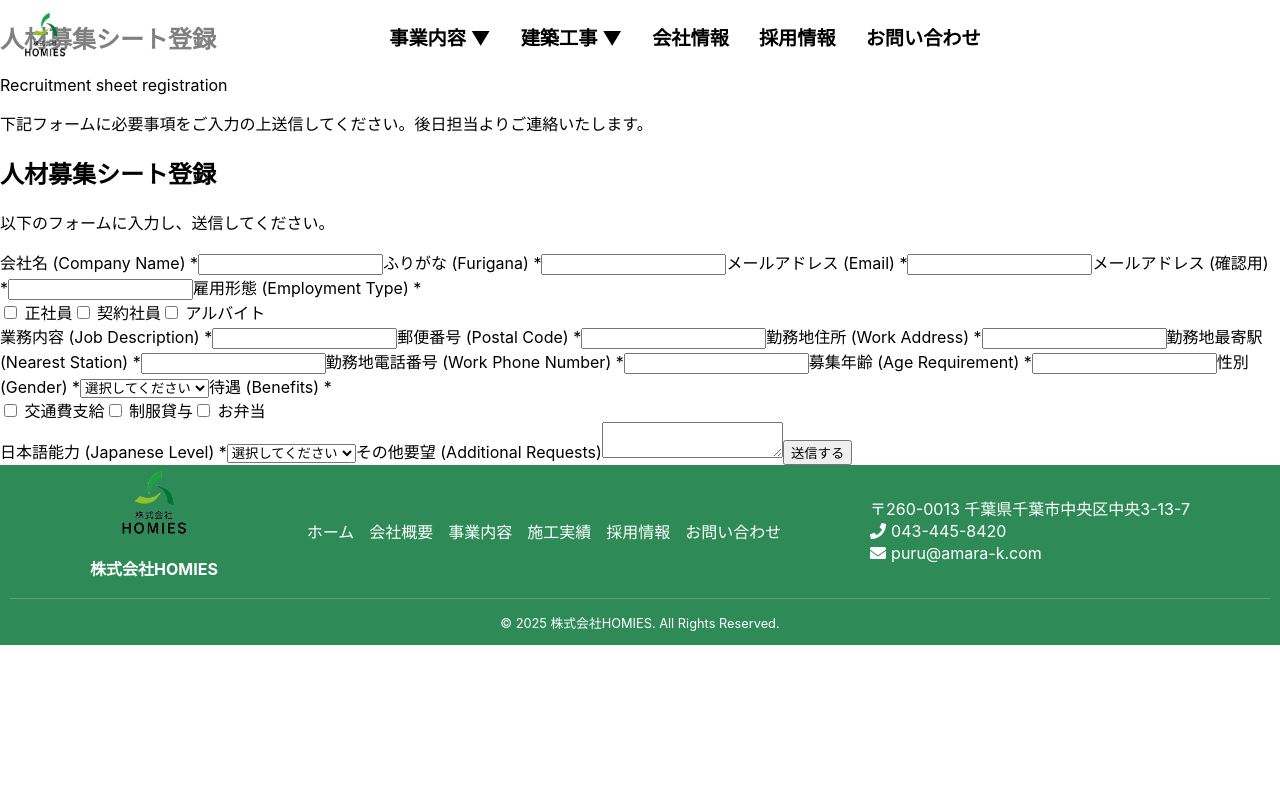
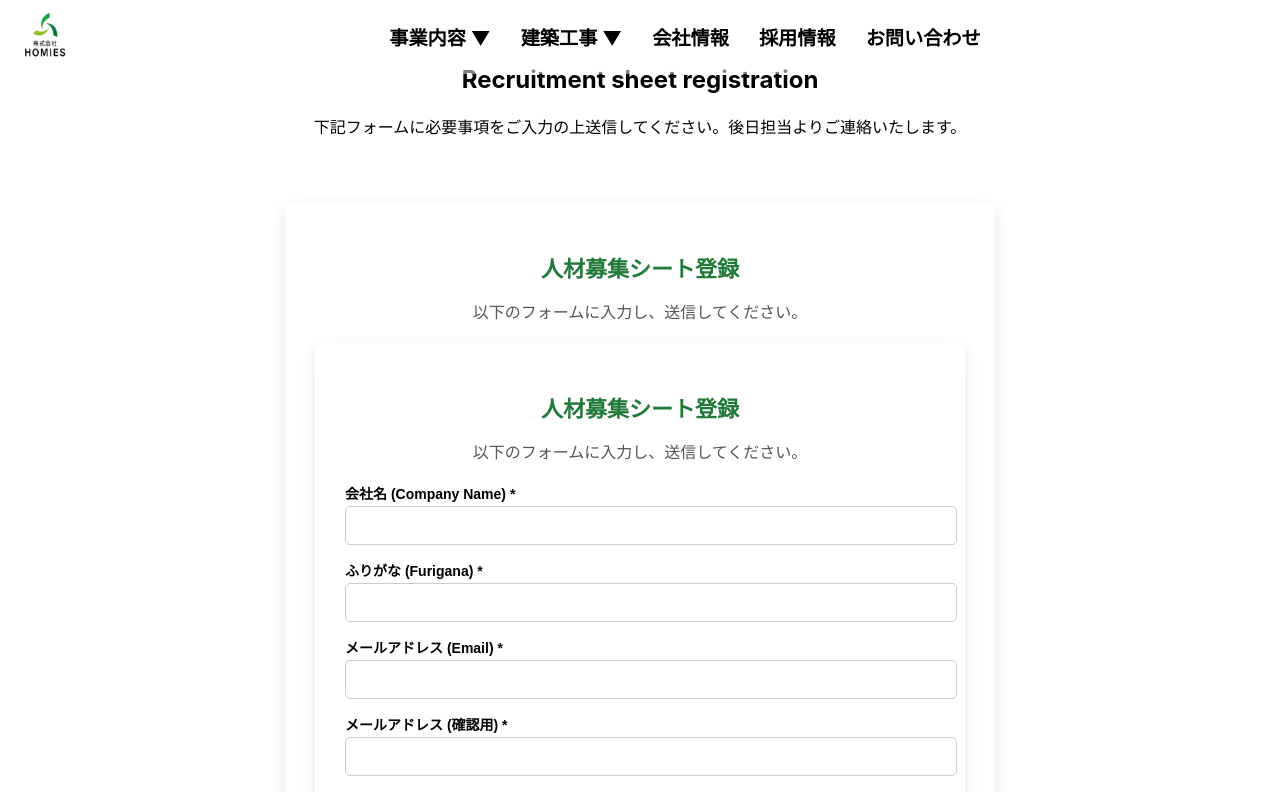
Before and after one commit to baljir0901/homies-website, a React (Create React App) app: page /homies-website/recruitment in a window 1280 px wide. Shown: the top 792 px of the page. Built offline with nearby package versions, Linux system fonts and the light colour scheme.

Commit message:
recruitform

```diff
--- a/src/components/12.RecruitForm/RecruitForm.css
+++ b/src/components/12.RecruitForm/RecruitForm.css
@@ -1,63 +1,78 @@
 /* === RecruitForm.css === */
 
 /* General Form Styling */
-.recruit-form-container {
-  max-width: 800px;
-  margin: 50px auto;
-  padding: 20px;
+.recruit-form {
+  max-width: 650px;
+  margin: 40px auto;
+  padding: 30px;
   background: #fff;
   border-radius: 10px;
-  box-shadow: 0px 0px 10px rgba(0, 0, 0, 0.1);
+  box-shadow: 0px 5px 15px rgba(0, 0, 0, 0.1);
   font-family: "Noto Sans JP", sans-serif;
 }
 
 /* Form Title */
-.recruit-form-title {
-  font-size: 24px;
+.recruit-form h2 {
+  font-size: 22px;
   font-weight: bold;
   text-align: center;
-  margin-bottom: 20px;
+  margin-bottom: 8px;
   color: #227a3a;
 }
 
-/* Form Labels */
-.recruit-form-container label {
-  display: block;
-  font-weight: bold;
-  margin-bottom: 5px;
+.recruit-form p {
+  text-align: center;
+  color: #555;
+  margin-bottom: 20px;
 }
 
-/* Form Inputs */
-.recruit-form-container input,
-.recruit-form-container textarea,
-.recruit-form-container select {
+/* Form Layout */
+form {
+  display: flex;
+  flex-direction: column;
+}
+
+/* Form Labels */
+label {
+  font-size: 14px;
+  font-weight: bold;
+  margin-bottom: 3px;
+  display: block;
+}
+
+/* Inputs, Selects, and Textareas */
+input,
+select,
+textarea {
   width: 100%;
   padding: 10px;
   margin-bottom: 15px;
-  border: 1px solid #ddd;
+  border: 1px solid #ccc;
   border-radius: 5px;
-  font-size: 16px;
+  font-size: 15px;
 }
 
-/* Checkbox & Radio Buttons */
-.recruit-form-container .checkbox-group {
+/* Align Checkboxes in a Row */
+.checkbox-group {
   display: flex;
+  justify-content: start;
+  gap: 15px;
   flex-wrap: wrap;
-  gap: 10px;
-  margin-bottom: 15px;
+  margin-bottom: 10px;
 }
 
-.recruit-form-container .checkbox-group label {
+.checkbox-group label {
+  font-size: 14px;
   font-weight: normal;
 }
 
 /* Submit Button */
-.recruit-form-container .submit-button {
+button {
   width: 100%;
   background: #227a3a;
   color: white;
   padding: 12px;
-  font-size: 18px;
+  font-size: 16px;
   font-weight: bold;
   border: none;
   border-radius: 5px;
@@ -65,19 +80,19 @@
   transition: 0.3s;
 }
 
-.recruit-form-container .submit-button:hover {
+button:hover {
   background: #1b5e2f;
 }
 
-/* Responsive */
+/* Responsive Fixes */
 @media (max-width: 600px) {
-  .recruit-form-container {
+  .recruit-form {
     width: 90%;
   }
 
-  .recruit-form-container input,
-  .recruit-form-container textarea,
-  .recruit-form-container select {
+  input,
+  textarea,
+  select {
     font-size: 14px;
   }
 }
--- a/src/components/12.RecruitForm/RecruitForm.js
+++ b/src/components/12.RecruitForm/RecruitForm.js
@@ -65,8 +65,8 @@
     // Send the form data via EmailJS
     emailjs
       .send(
-        "homies-website", // ✅ Your Service ID
-        "template_c718le1", // ✅ Your Template ID
+        "homies-recruit", // ✅ Your Service ID
+        "template_vv4hawc", // ✅ Your Template ID
         formData,
         "iUH1GfbdM86bMgz1F" // ✅ Your Public Key
       )
--- a/src/pages/RecruitmentPage.js
+++ b/src/pages/RecruitmentPage.js
@@ -1,17 +1,24 @@
 import React from "react";
 import RecruitForm from "../components/12.RecruitForm/RecruitForm";
+import "./RecuitmentPage.css"; // Ensure CSS is imported
 
 const RecruitmentPage = () => {
   return (
     <div>
-      <main className="recruitment-container">
-        <h2 className="page-title">人材募集シート登録</h2>
-        <p className="sub-title">Recruitment sheet registration</p>
+      {/* Centered Introduction */}
+      <div className="recruitment-intro">
+        <h2>Recruitment sheet registration</h2>
         <p>
           下記フォームに必要事項をご入力の上送信してください。後日担当よりご連絡いたします。
         </p>
+      </div>
+
+      {/* Recruitment Form Section */}
+      <section className="recruit-form">
+        <h2>人材募集シート登録</h2>
+        <p>以下のフォームに入力し、送信してください。</p>
         <RecruitForm />
-      </main>
+      </section>
     </div>
   );
 };
--- /dev/null
+++ b/src/pages/RecuitmentPage.css
@@ -0,0 +1,11 @@
+/* Center Align Recruitment Intro Text */
+.recruitment-intro {
+  text-align: center;
+  max-width: 700px;
+  margin: 65px auto; /* Centers the text block */
+}
+
+/* Move "人材募集シート登録" Down Slightly */
+.recruit-form {
+  margin-top: 20px; /* Adjust this value as needed */
+}
```
